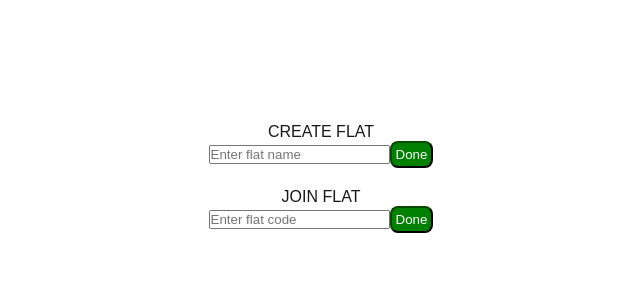
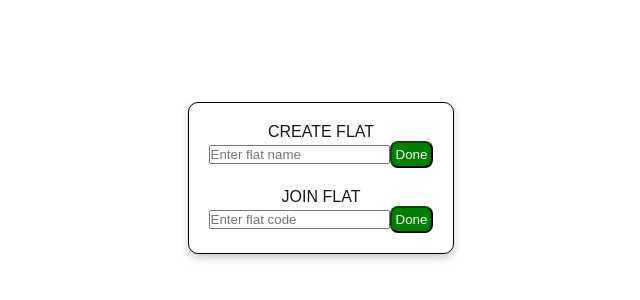
Before and after one commit to Mindmax-dev/FreshFlat, a Next.js app: page /chooseFlat in a window 1280 px wide. Shown: the part 222-522 px from the top of the page, without its empty margins (319-959 px from the left). Built offline with nearby package versions, Linux system fonts and the light colour scheme.

Commit message:
minor change to layout

```diff
--- a/app/chooseFlat/page.js
+++ b/app/chooseFlat/page.js
@@ -1,26 +1,35 @@
 export default function chooseFlat() {
-
   return (
     <div
       className="container"
       style={{
-        display: "flex",
-        justifyContent: "center",
-        alignItems: "center",
-        height: "100vh",
-        flexDirection: "column",
+        display: 'flex',
+        justifyContent: 'center',
+        alignItems: 'center',
+        height: '100vh',
       }}
     >
-      <div className="box" style={{ marginBottom: "20px", textAlign: "center" }}>
+      <div
+        className="box"
+        style={{
+          border: '1px solid black',
+          padding: '20px',
+          borderRadius: '10px',
+          boxShadow: '0 4px 8px rgba(0, 0, 0, 0.2)',
+          textAlign: 'center',
+        }}
+      >
+        <div style={{ marginBottom: '20px' }}>
           <div>CREATE FLAT</div>
           <input type="text" placeholder="Enter flat name" />
           <button>Done</button>
         </div>
-      <div className="box" style={{ textAlign: "center" }}>
+        <div>
           <div>JOIN FLAT</div>
           <input type="text" placeholder="Enter flat code" />
           <button>Done</button>
         </div>
       </div>
+    </div>
   );
 }
```
Lines whose indentation alone changed are shown as unchanged.
